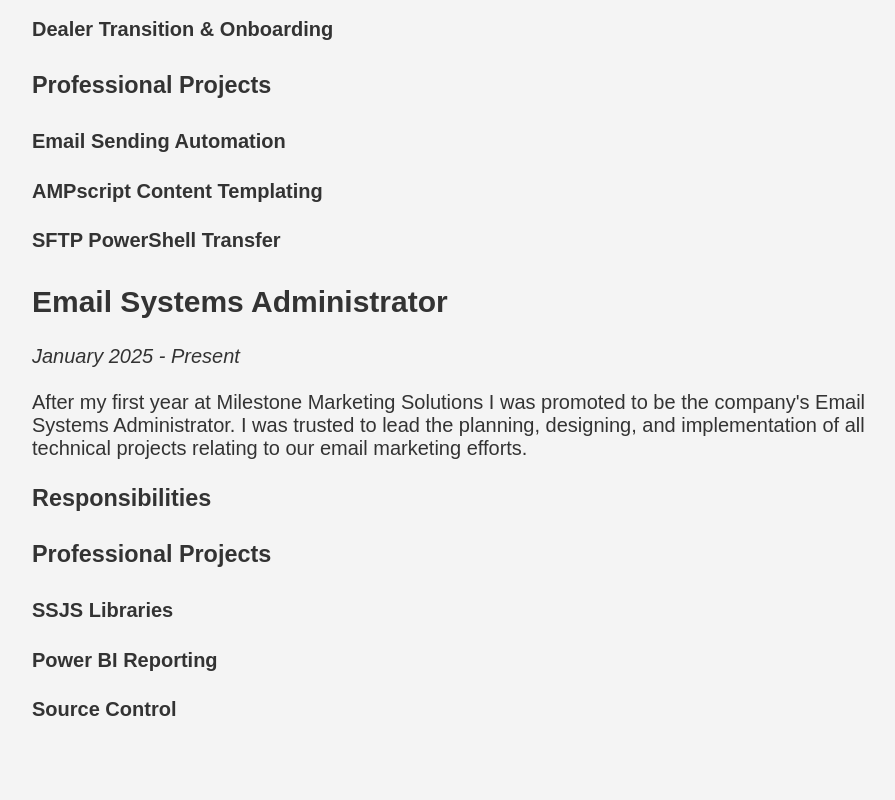
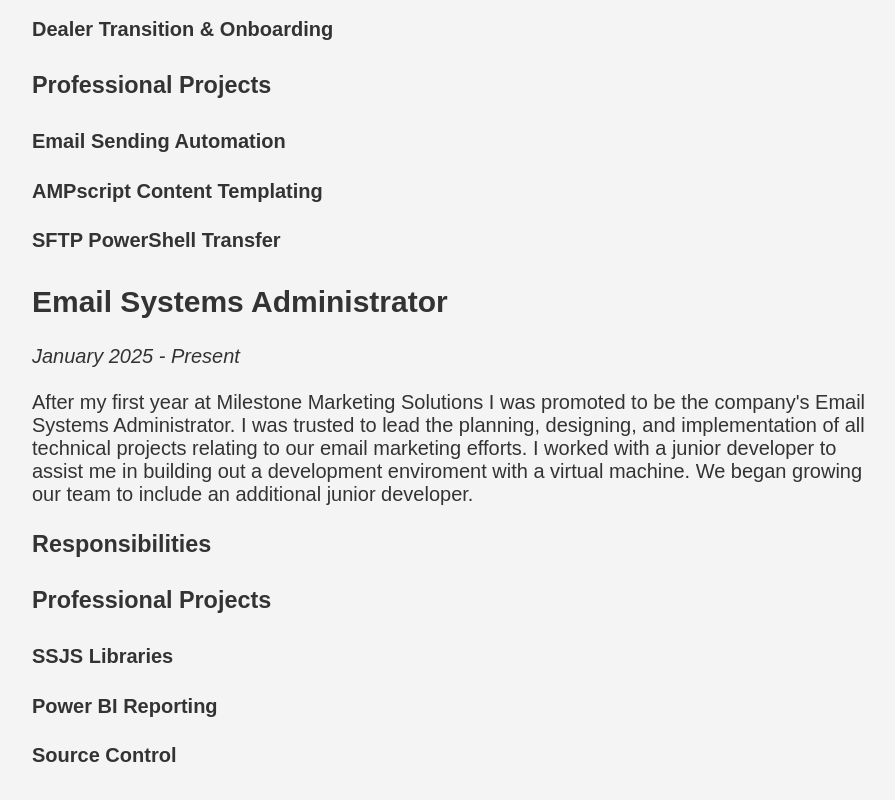
Before and after one commit to MartyZeus/martyzeus.github.io, a plain HTML site: page resume/milestone-marketing-solutions.html in a window 1280 px wide. Shown: the part 1239-2039 px from the top of the page, without its empty margins (178-1073 px from the left). Drawn offline with Linux system fonts and the light colour scheme.

Commit message:
Add details about team expansion and development environment setup in Email Systems Administrator role

```diff
--- a/resume/milestone-marketing-solutions.html
+++ b/resume/milestone-marketing-solutions.html
@@ -91,7 +91,10 @@
         After my first year at Milestone Marketing Solutions I was promoted to
         be the company's Email Systems Administrator. I was trusted to lead the
         planning, designing, and implementation of all technical projects
-        relating to our email marketing efforts.
+        relating to our email marketing efforts. I worked with a junior
+        developer to assist me in building out a development enviroment with a
+        virtual machine. We began growing our team to include an additional
+        junior developer.
       </p>
       <h3>Responsibilities</h3>
       <p></p>
```
